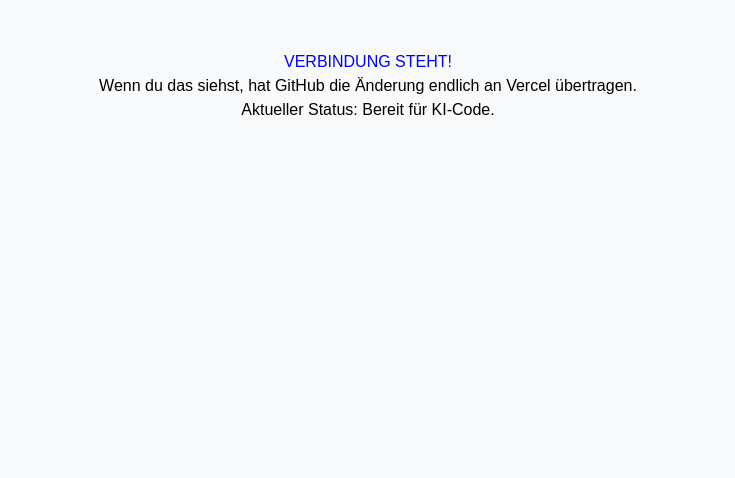
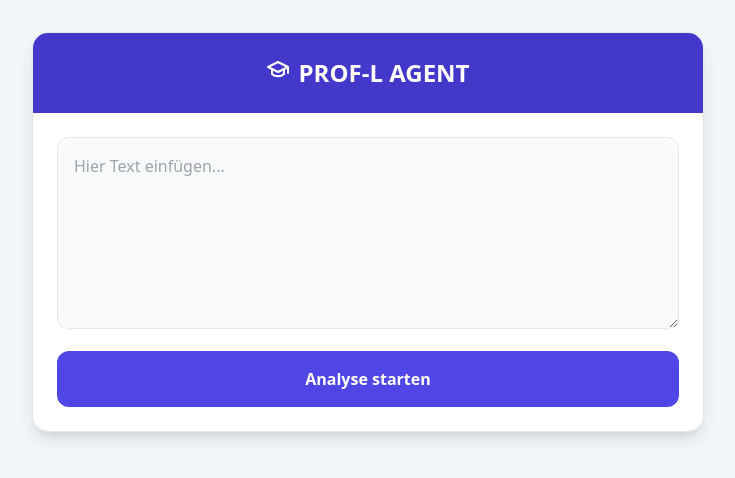
Before and after one commit to HerrAllemand/Prof-L, a React (Create React App) app: page / in a window 1280 px wide. Shown: the top 478 px of the page, without its empty margins (272-1007 px from the left). Built offline with nearby package versions, Linux system fonts and the light colour scheme.

Commit message:
Update App.js

```diff
--- a/src/App.js
+++ b/src/App.js
@@ -1,12 +1,76 @@
-
-import React from 'react';
+import React, { useState, useEffect, useRef } from 'react';
+import {
+  PenTool, Sparkles, Play, RefreshCw, Loader2, GraduationCap, Square
+} from 'lucide-react';
 
 export default function App() {
+  const [mode, setMode] = useState('korrektur');
+  const [text, setText] = useState('');
+  const [isAnalyzing, setIsAnalyzing] = useState(false);
+  const [korrekturErgebnis, setKorrekturErgebnis] = useState(null);
+  const [isSpeaking, setIsSpeaking] = useState(false);
+
+  // Diese Zeile ist jetzt absolut sicher:
+  const API_KEY = "sk-...6UcA";
+
+  const handleAnalyze = async () => {
+    if (!text || API_KEY === "DEIN_KEY_HIER") {
+      alert("Bitte Text eingeben und API-Key im Code ersetzen!");
+      return;
+    }
+    setIsAnalyzing(true);
+    try {
+      const response = await fetch('https://api.anthropic.com/v1/messages', {
+        method: 'POST',
+        headers: {
+          'Content-Type': 'application/json',
+          'x-api-key': API_KEY,
+          'anthropic-version': '2023-06-01',
+          'dangerously-allow-browser': 'true'
+        },
+        body: JSON.stringify({
+          model: "claude-3-haiku-20240307",
+          max_tokens: 1024,
+          messages: [{ role: "user", content: `Korrigiere für PROF-L: ${text}` }]
+        })
+      });
+      const data = await response.json();
+      setKorrekturErgebnis(data.content[0].text);
+    } catch (e) {
+      alert("KI-Fehler!");
+    } finally {
+      setIsAnalyzing(false);
+    }
+  };
+
   return (
-    <div style={{ padding: '50px', textAlign: 'center', fontFamily: 'sans-serif' }}>
-      <h1 style={{ color: 'blue' }}>VERBINDUNG STEHT!</h1>
-      <p>Wenn du das siehst, hat GitHub die Änderung endlich an Vercel übertragen.</p>
-      <p>Aktueller Status: Bereit für KI-Code.</p>
+    <div className="min-h-screen bg-slate-100 p-4 md:p-8 font-sans">
+      <div className="max-w-2xl mx-auto bg-white rounded-2xl shadow-lg overflow-hidden border">
+        <div className="bg-indigo-700 p-6 text-white text-center">
+          <h1 className="text-2xl font-bold flex justify-center gap-2">
+            <GraduationCap /> PROF-L AGENT
+          </h1>
+        </div>
+        <div className="p-6">
+          <textarea
+            className="w-full h-48 p-4 border rounded-xl mb-4 bg-slate-50 focus:ring-2 focus:ring-indigo-500 outline-none"
+            placeholder="Hier Text einfügen..."
+            value={text}
+            onChange={(e) => setText(e.target.value)}
+          />
+          <button
+            onClick={handleAnalyze}
+            className="w-full bg-indigo-600 text-white py-4 rounded-xl font-bold hover:bg-indigo-700 transition-colors"
+          >
+            {isAnalyzing ? "KI analysiert..." : "Analyse starten"}
+          </button>
+          {korrekturErgebnis && (
+            <div className="mt-6 p-4 bg-indigo-50 border border-indigo-100 rounded-xl text-indigo-900">
+              {korrekturErgebnis}
+            </div>
+          )}
+        </div>
+      </div>
     </div>
   );
 }
```
